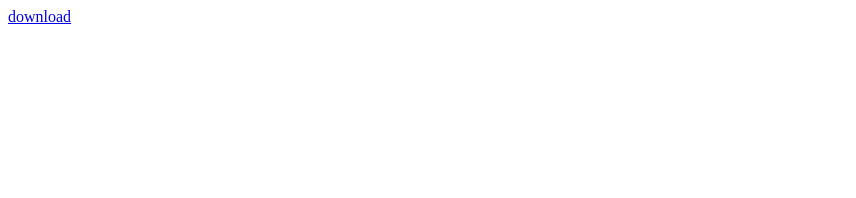
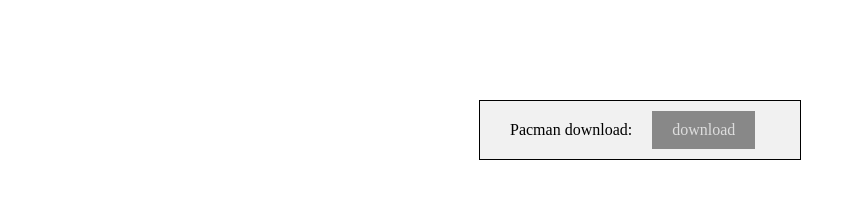
Before and after one commit to DangermonK/Pacman, a plain HTML site: page index.html in a window 1280 px wide. Shown: the whole page, without its empty margins (0-856 px from the left). Drawn offline with Linux system fonts and the light colour scheme.

Commit message:
Add files via upload

```diff
--- a/index.html
+++ b/index.html
@@ -3,10 +3,59 @@
 <head>
 	<title>Pacman</title>
 	<script></script>
+	<style type="text/css">
+
+	body {
+
+		margin: auto;
+
+	}
+
+	#downloadPanel p, a{
+
+		padding: 10px 20px;
+		float: left;
+		margin: auto;
+
+	}
+
+	a {
+
+		background-color: #888;
+		text-decoration: none;
+		color: #ddd;
+
+	}
+
+	a:hover {
+
+		background-color: #ddd;
+		color: #888;
+
+	}
+
+	#downloadPanel {
+
+		width: 300px;
+		margin:  100px auto;
+		overflow: hidden;
+		padding: 10px;
+		background-color: #f1f1f1;
+
+		border-width: 1px;
+		border-style: solid;
+		border-color: black;
+
+	}
+
+	</style>
 </head>
 <body>
 
-	<a href="Pacman.msi" download>download</a>
+	<div id="downloadPanel">
+		<p>Pacman download:</p>
+		<a href="Pacman.msi" download>download</a>
+	</div>
 
 </body>
 </html>
```
